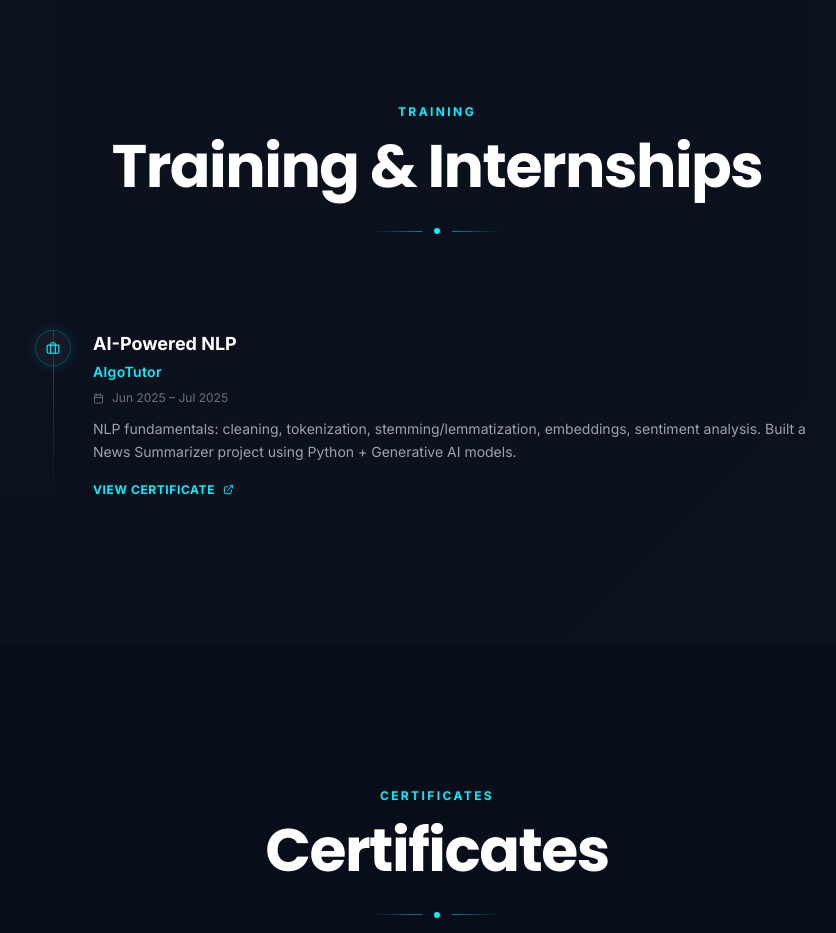
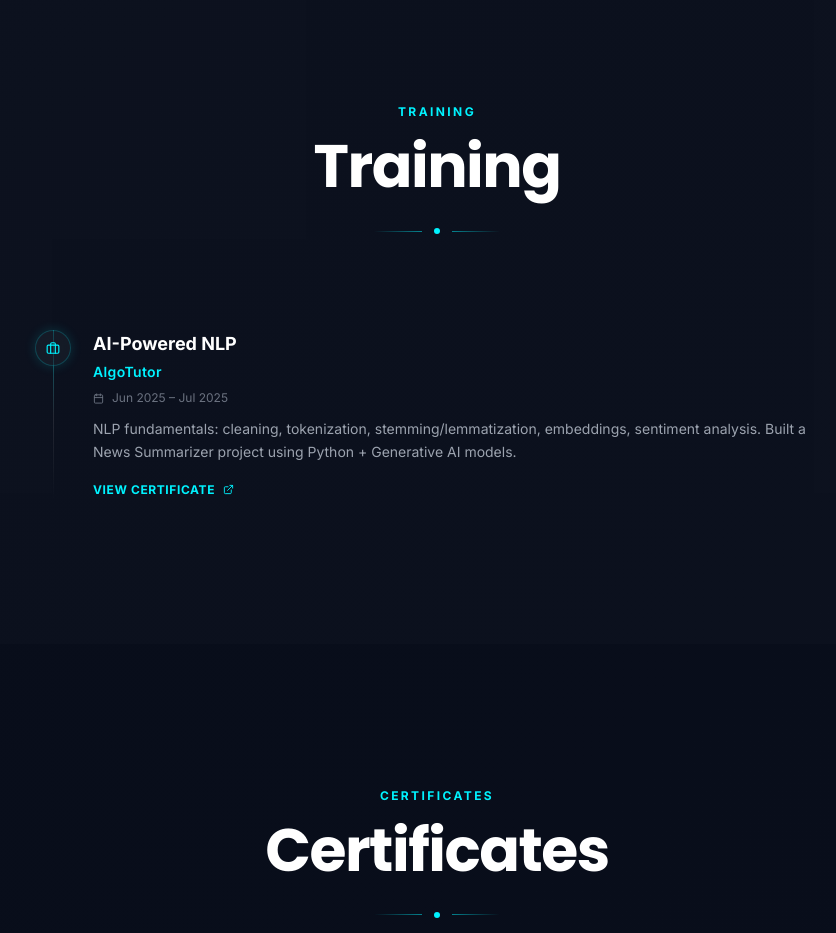
Before and after one commit to Samarthgarg14/Portfolio2.0, a React (Vite) app: page / in a window 1280 px wide. Shown: the part 4080-5013 px from the top of the page, without its empty margins (203-1039 px from the left). Built offline with nearby package versions, Linux system fonts and the light colour scheme.

Commit message:
Changes Done

```diff
--- a/src/components/Experience.jsx
+++ b/src/components/Experience.jsx
@@ -105,7 +105,7 @@ const Experience = () => {
     return (
         <div id="experience">
             {/* Training */}
-            <Section title="Training & Internships" className="bg-white/[0.015]">
+            <Section title="Training" className="bg-white/[0.015]">
                 <div className="max-w-3xl mx-auto ml-6 md:ml-auto">
                     {training.map((item, idx) => (
                         <TimelineItem
```
